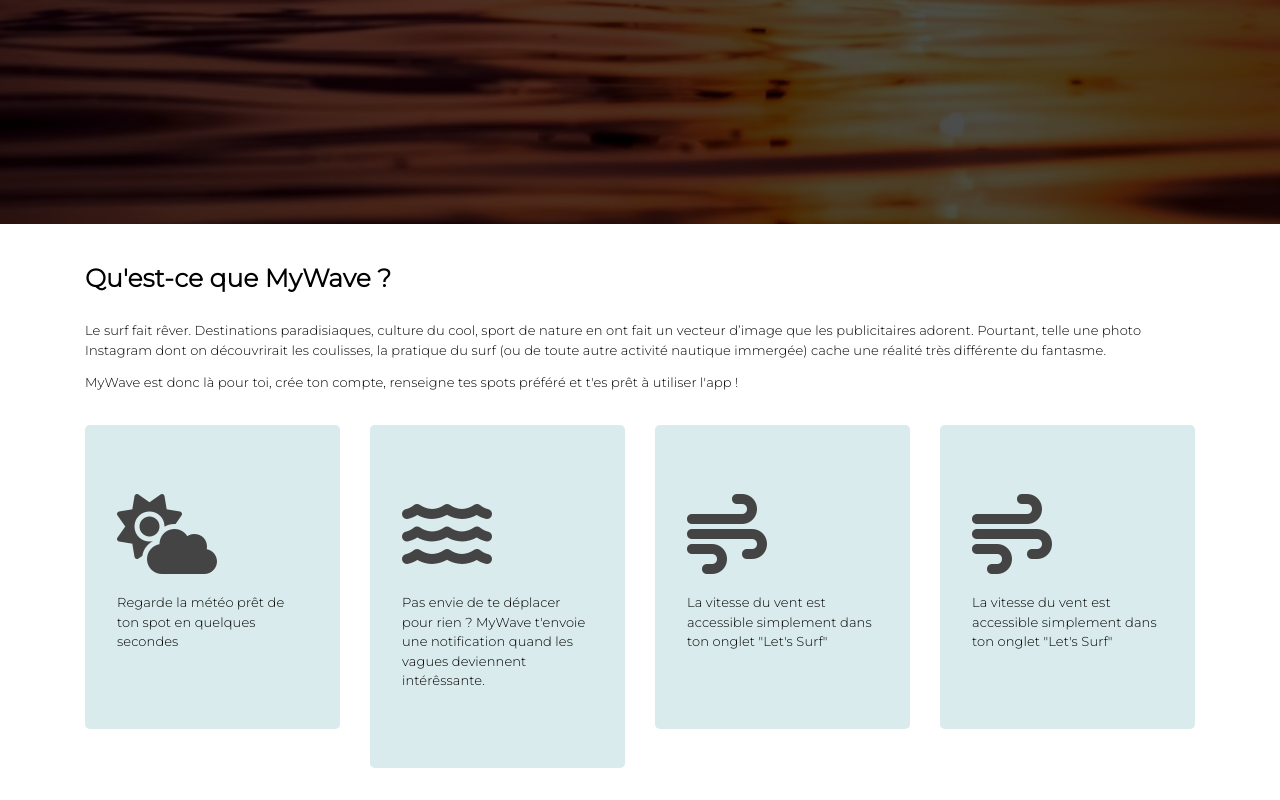
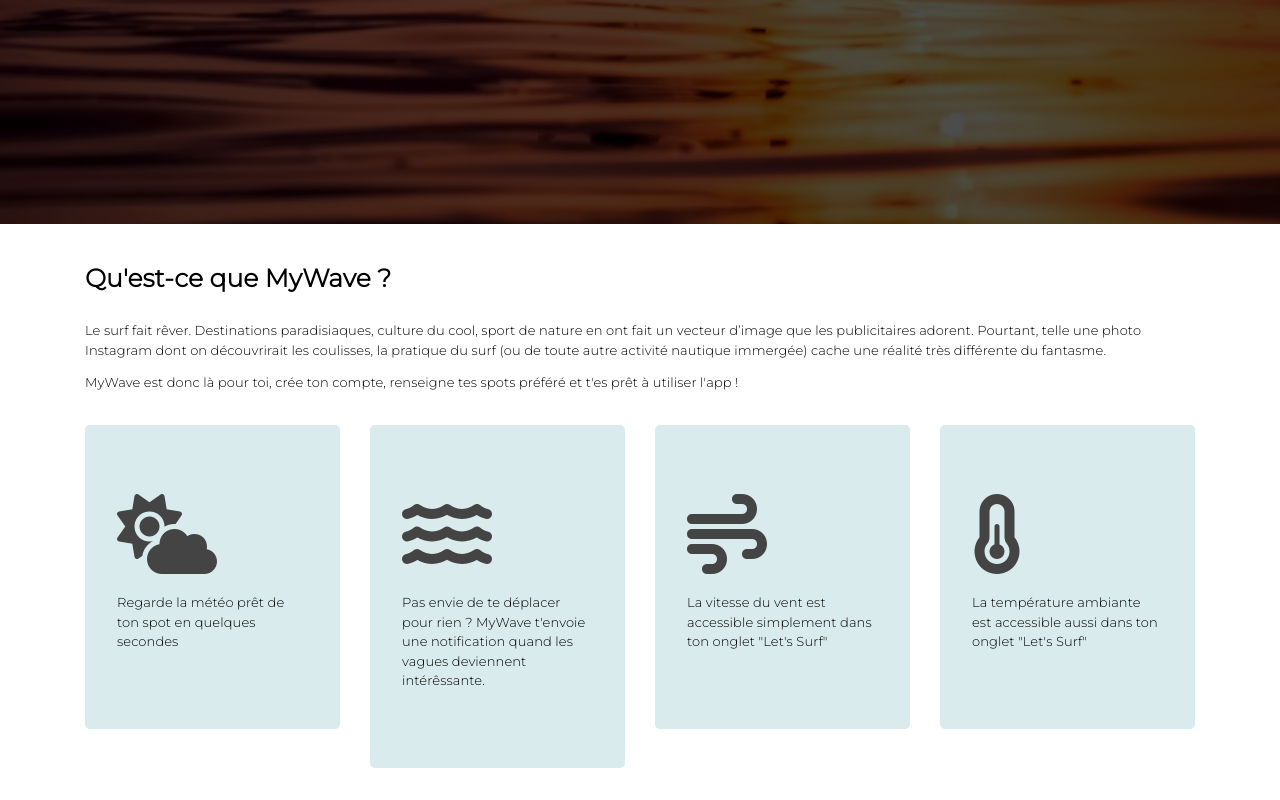
Before and after one commit to supergmax/MyWave, a plain HTML site: page index.html in a window 1280 px wide. Shown: the part 576-1376 px from the top of the page. Drawn offline with nearby package versions, Linux system fonts and the light colour scheme.

Commit message:
Update index.html
temperature

```diff
--- a/index.html
+++ b/index.html
@@ -97,8 +97,8 @@
 
           <div class="col-md-3 col-6">
             <div class="jumbotron">
-              <h6><i class="fas fa-wind"></i></h6>
-              <p>La vitesse du vent est accessible simplement dans ton onglet "Let's Surf"</p>
+              <h6><i class="fas fa-thermometer-half"></i></h6>
+              <p>La température ambiante est accessible aussi dans ton onglet "Let's Surf"</p>
             </div>
           </div>
 
```
